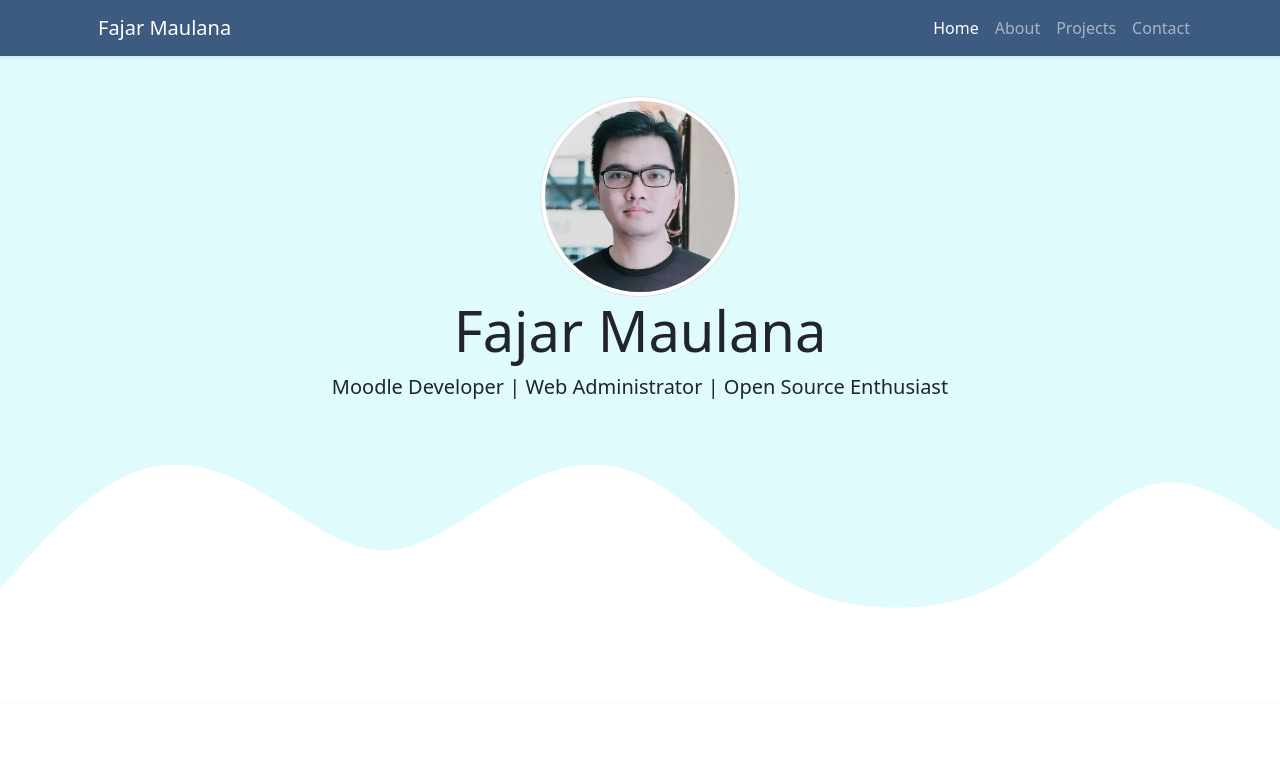
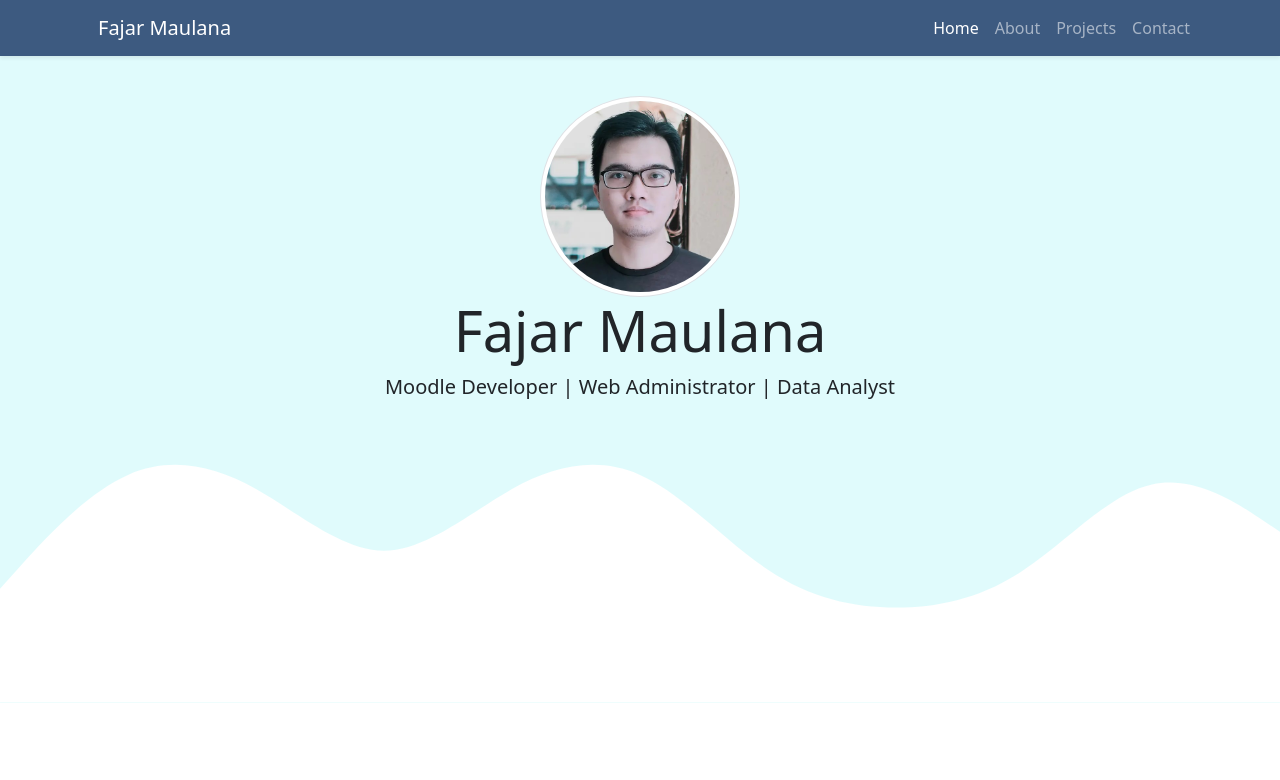
Before and after one commit to f4j4rmaulana/fmaulana.github.io, a plain HTML site: page index.html in a window 1280 px wide. Shown: the top 780 px of the page. Drawn offline with nearby package versions, Linux system fonts and the light colour scheme.

Commit message:
update minor

```diff
--- a/index.html
+++ b/index.html
@@ -46,7 +46,7 @@
     <section class="jumbotron text-center">
       <img src="img/Fajar_Maulana.jpg" alt="Fajar Maulana" width="200" class="rounded-circle img-thumbnail" />
       <h1 class="display-4">Fajar Maulana</h1>
-      <p class="lead">Moodle Developer | Web Administrator | Open Source Enthusiast</p>
+      <p class="lead">Moodle Developer | Web Administrator | Data Analyst</p>
       <svg xmlns="http://www.w3.org/2000/svg" viewBox="0 0 1440 320">
         <path
           fill="#ffffff"
```
